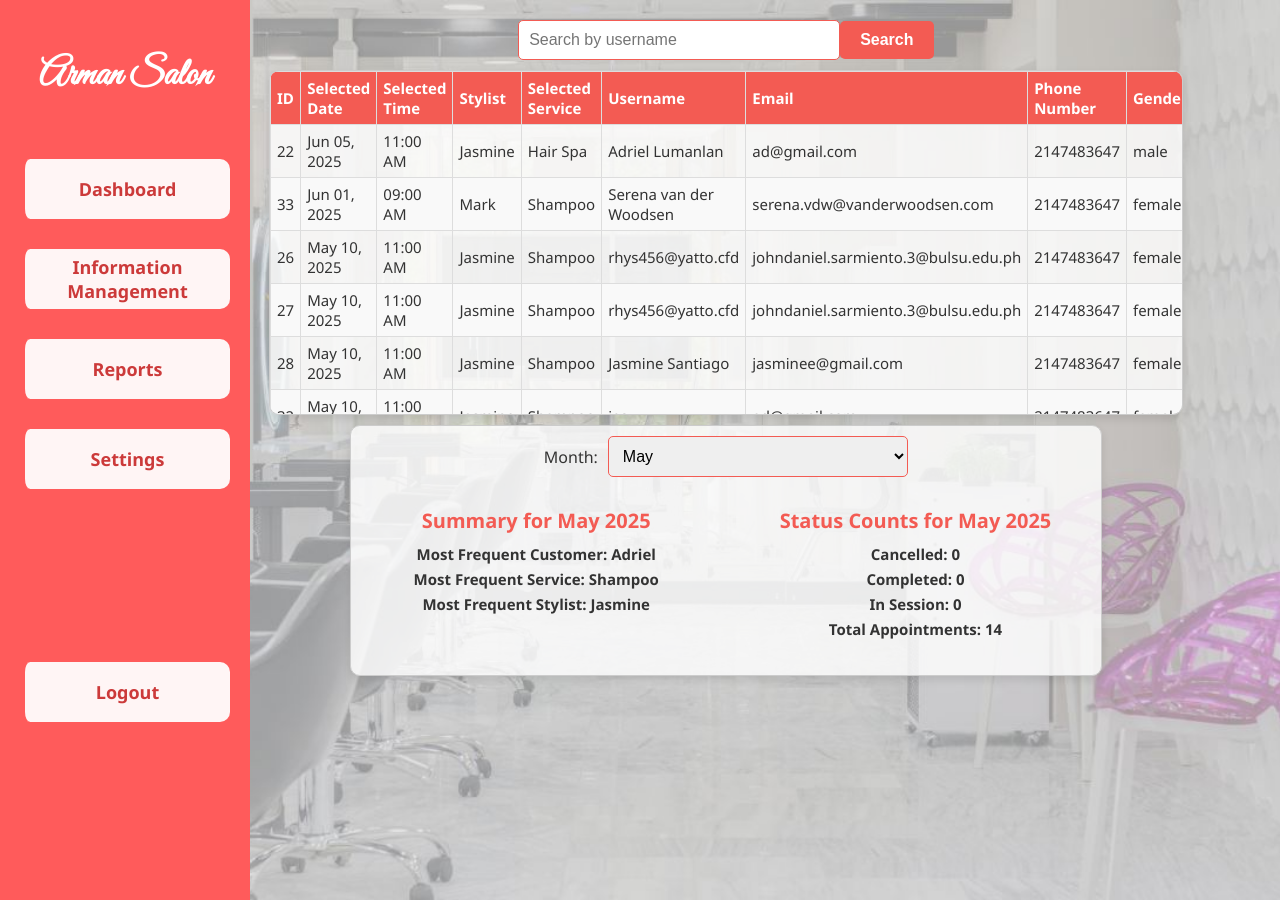
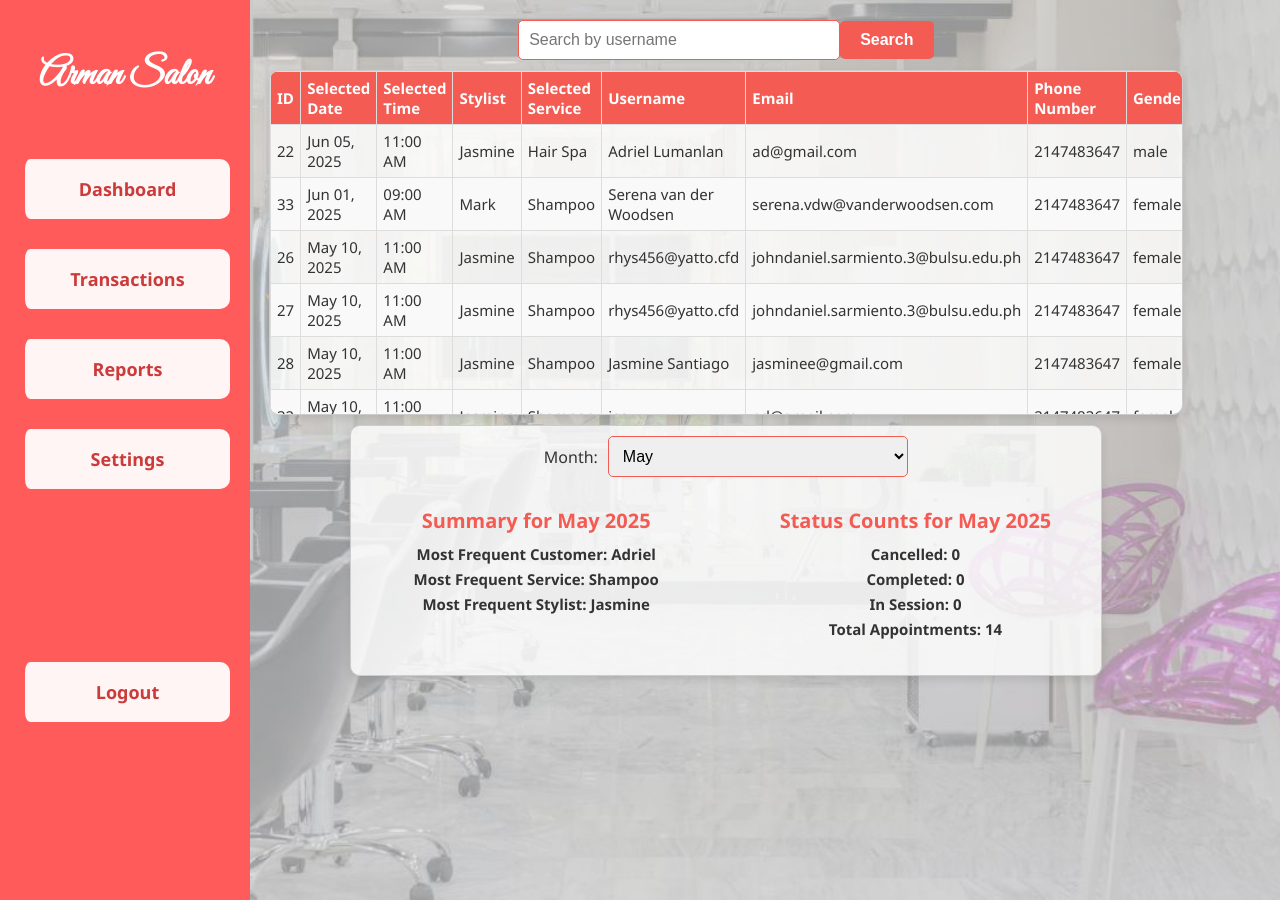
Before and after one commit to Mark-Angelo-S-Bautista/hanggang_summary, a PHP site: page /reports.php in a window 1280 px wide. Run offline with PHP 8.4, Linux system fonts and the light colour scheme; the visitor is signed in with stand-in values (Sample User, id 1); data comes from the database, SQL or seed files in the repository.

Commit message:
change name of infomanagement to transactions

```diff
--- a/dashboard.php
+++ b/dashboard.php
@@ -382,7 +382,7 @@ document.addEventListener("DOMContentLoaded", function() {
       <div>
         <h2>Arman Salon</h2>
         <a href="dashboard.php">Dashboard</a>
-        <a href="info_man.php">Information Management</a>
+        <a href="info_man.php">Transactions</a>
         <a href="reports.php">Reports</a>
         <a href="settings.php">Settings</a>
       </div>
--- a/reports.php
+++ b/reports.php
@@ -156,7 +156,7 @@ try {
             <div>
                 <h2 class="as-heading">Arman Salon</h2>
                 <a href="dashboard.php">Dashboard</a>
-                <a href="info_man.php">Information Management</a>
+                <a href="info_man.php">Transactions</a>
                 <a href="reports.php">Reports</a>
                 <a href="settings.php">Settings</a>
             </div>
--- a/settings.php
+++ b/settings.php
@@ -194,7 +194,7 @@ $servicesOptions = getOptions($pdo, 'services');
             <div>
                 <h2 class="as-heading">Arman Salon</h2>
                 <a href="dashboard.php">Dashboard</a>
-                <a href="info_man.php">Information Management</a>
+                <a href="info_man.php">Transactions</a>
                 <a href="reports.php">Reports</a>
                 <a href="settings.php">Settings</a>
             </div>
```
Also changed, not shown: styles/info_man.css (+4 -4 lines).
